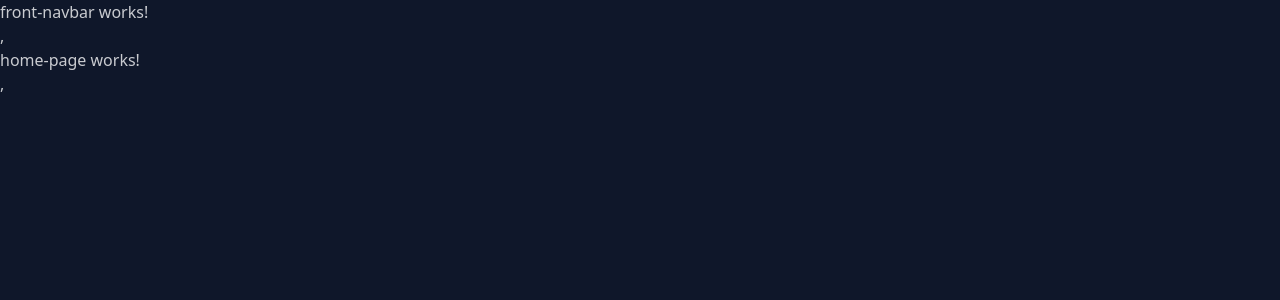
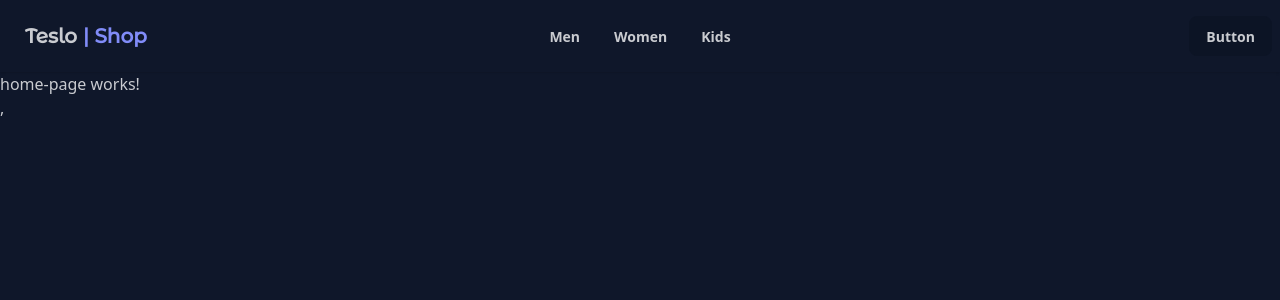
Before and after one commit to PhoenixDwarf/Angular-teslo-shop, an Angular app: page / in a window 1280 px wide. Shown: the top 300 px of the page. Built offline with nearby package versions, Linux system fonts and the light colour scheme.

Commit message:
feat: enhance front-navbar component with routing and styling, add Montserrat font

```diff
--- a/src/app/store-front/components/front-navbar/front-navbar.component.html
+++ b/src/app/store-front/components/front-navbar/front-navbar.component.html
@@ -1 +1,92 @@
-<p>front-navbar works!</p>,
+<div class="navbar bg-base-100 shadow-sm">
+  <div class="navbar-start">
+    <div class="dropdown">
+      <div tabindex="0" role="button" class="btn btn-ghost lg:hidden">
+        <svg
+          xmlns="http://www.w3.org/2000/svg"
+          class="h-5 w-5"
+          fill="none"
+          viewBox="0 0 24 24"
+          stroke="currentColor"
+        >
+          <path
+            stroke-linecap="round"
+            stroke-linejoin="round"
+            stroke-width="2"
+            d="M4 6h16M4 12h8m-8 6h16"
+          />
+        </svg>
+      </div>
+      <ul
+        tabindex="0"
+        class="menu menu-sm dropdown-content bg-base-100 rounded-box z-1 mt-3 w-52 p-2 shadow"
+      >
+        <li>
+          <a
+            routerLink="/gender/men"
+            class="btn btn-ghost"
+            routerLinkActive="text-secondary"
+          >
+            Men
+          </a>
+        </li>
+        <li>
+          <a
+            routerLink="/gender/women"
+            class="btn btn-ghost"
+            routerLinkActive="text-secondary"
+          >
+            Women
+          </a>
+        </li>
+        <li>
+          <a
+            routerLink="/gender/kids"
+            class="btn btn-ghost"
+            routerLinkActive="text-secondary"
+          >
+            Kids
+          </a>
+        </li>
+      </ul>
+    </div>
+    <a class="btn btn-ghost text-xl font-montserrat" routerLink="/">
+      Teslo
+      <span class="text-secondary">| Shop</span>
+    </a>
+  </div>
+  <div class="navbar-center hidden lg:flex">
+    <ul class="menu menu-horizontal px-1">
+      <li>
+        <a
+          routerLink="/gender/men"
+          class="btn btn-ghost font-monse"
+          routerLinkActive="text-secondary"
+        >
+          Men
+        </a>
+      </li>
+      <li>
+        <a
+          routerLink="/gender/women"
+          class="btn btn-ghost"
+          routerLinkActive="text-secondary"
+        >
+          Women
+        </a>
+      </li>
+      <li>
+        <a
+          routerLink="/gender/kids"
+          class="btn btn-ghost"
+          routerLinkActive="text-secondary"
+        >
+          Kids
+        </a>
+      </li>
+    </ul>
+  </div>
+  <div class="navbar-end">
+    <a class="btn">Button</a>
+  </div>
+</div>
--- a/src/app/store-front/components/front-navbar/front-navbar.component.ts
+++ b/src/app/store-front/components/front-navbar/front-navbar.component.ts
@@ -1,8 +1,9 @@
 import { Component } from '@angular/core';
+import { RouterLink, RouterLinkActive } from '@angular/router';
 
 @Component({
   selector: 'front-navbar',
-  imports: [],
+  imports: [RouterLink, RouterLinkActive],
   templateUrl: './front-navbar.component.html',
 })
 export class FrontNavbarComponent {}
--- a/src/styles.css
+++ b/src/styles.css
@@ -1,5 +1,26 @@
 /* You can add global styles to this file, and also import other style files */
 @import "tailwindcss";
+
 @plugin "daisyui" {
   themes: night --default, dark --prefersdark, cupcake;
 }
+
+@font-face {
+  font-family: "Montserrat";
+  src: url("/assets/fonts/Montserrat_Alternates/MontserratAlternates-Medium.ttf")
+    format("truetype");
+}
+
+@theme {
+  --font-montserrat: "Montserrat", sans-serif;
+  --animate-fadeIn: fadeIn 0.3s ease-in-out;
+
+  @keyframes fadeIn {
+    0% {
+      opacity: 0;
+    }
+    100% {
+      opacity: 1;
+    }
+  }
+}
```
Also changed, not shown: public/assets/fonts/Montserrat_Alternates/MontserratAlternates-Medium.ttf (added).
